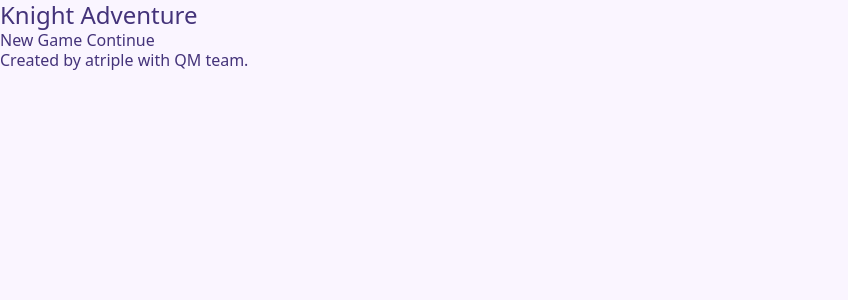
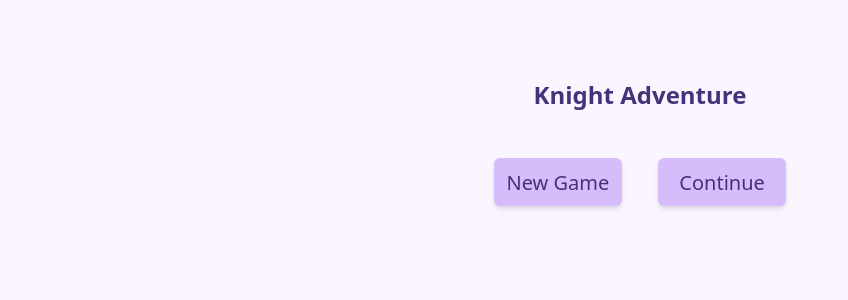
Before and after one commit to atriple/knight-tour-game, a Svelte app: page / in a window 1280 px wide. Shown: the top 300 px of the page, without its empty margins (0-848 px from the left). Built offline with nearby package versions, Linux system fonts and the light colour scheme.

Commit message:
Update start menu

```diff
--- a/src/App.svelte
+++ b/src/App.svelte
@@ -21,10 +21,8 @@
 </script>
 
 <style>
-  .header-gap {
-    order: 3;
-    width: 25%;
-    margin-right: 0px;
+  .button {
+    @apply bg-purple-300 rounded-md w-32 h-12 text-center text-xl shadow-md my-12 mx-4;
   }
 
   .game {
@@ -35,15 +33,23 @@
 </style>
 
 {#if menuState == 'begin'}
-  <h1>Knight Adventure</h1>
-  <button on:click={playGame}>New Game</button>
-  <button>Continue</button>
+  <div class="w-1/2 h-screen text-center m-auto py-20">
+    <h1 class="font-bold">Knight Adventure</h1>
+    <button
+      on:click={playGame}
+      class="button hover:bg-purple-600 hover:text-white">
+      New Game
+    </button>
+    <button class="button hover:bg-purple-600 hover:text-white">
+      Continue
+    </button>
+  </div>
 {/if}
 
 {#if menuState == 'game'}
-  <header class="flex flex-row justify-between">
+  <header class="flex justify-between">
     <Reset />
-    <h2 class="level">Knight Adventure</h2>
+    <h2 class="w-1/2 m-auto text-center">Knight Adventure</h2>
     <p>How to play?</p>
   </header>
 
@@ -61,5 +67,3 @@
     </div>
   {/if}
 </div>
-
-<footer>Created by atriple with QM team.</footer>
```
